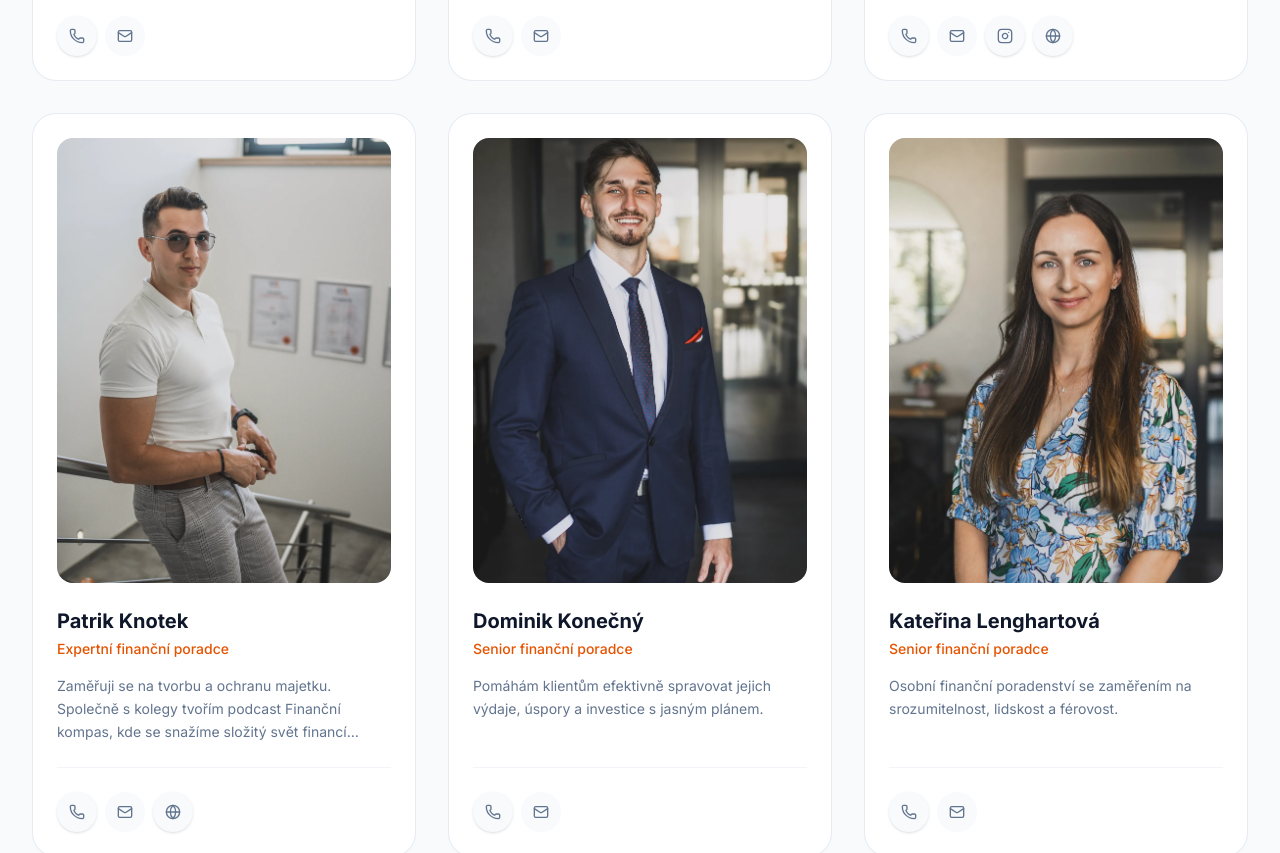
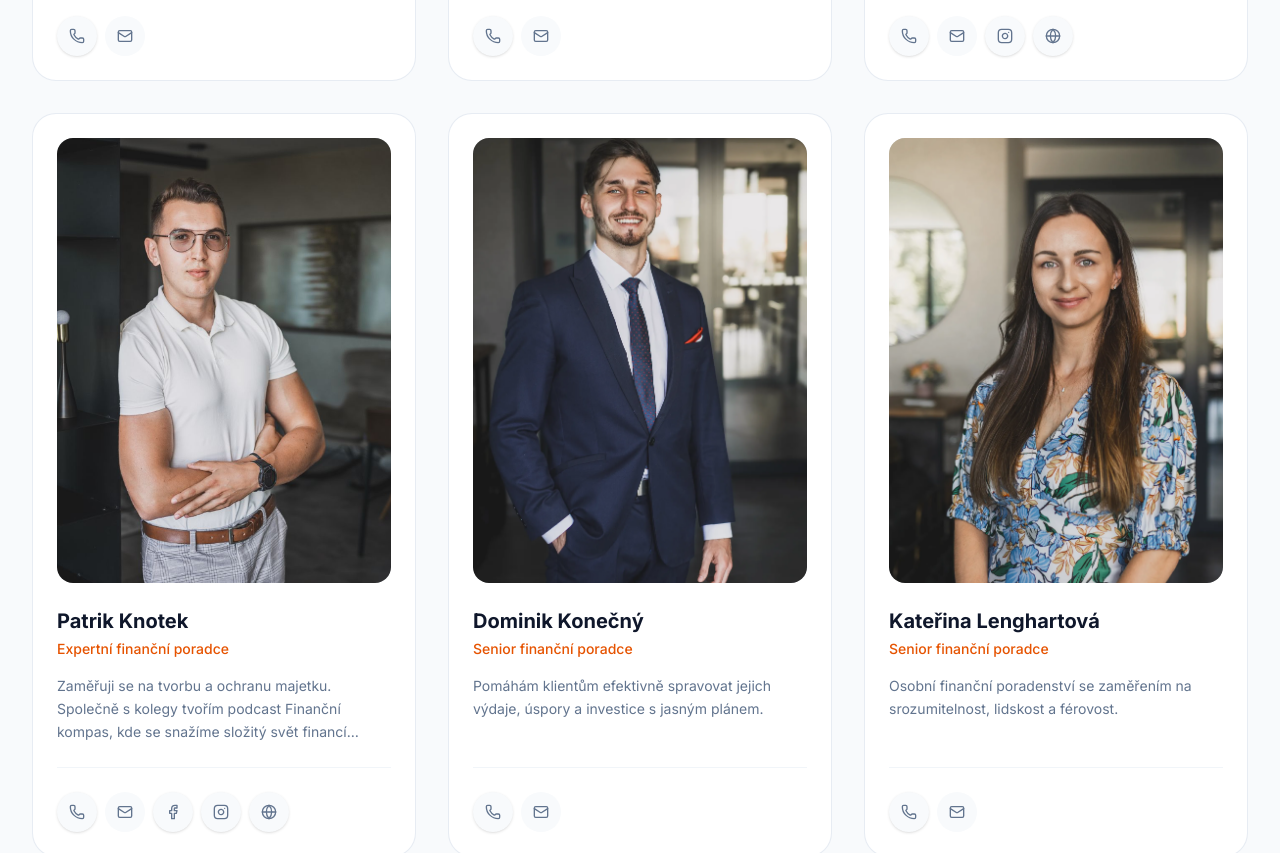
Before and after one commit to RemeskoXD/projekt22, a React (Vite) app: page / in a window 1280 px wide. Shown: the part 6240-7093 px from the top of the page. Built offline with nearby package versions, Linux system fonts and the light colour scheme; a web font is replaced by a local one.

Commit message:
feat: update photo and social media links for Patrik Knotek

```diff
--- a/src/data.ts
+++ b/src/data.ts
@@ -87,9 +87,11 @@ export const teamMembers: TeamMember[] = [
     quote: '"Investování není o štěstí, ale o disciplíně a správných informacích."',
     email: 'patrik.knotek@zfpa.cz',
     phone: '+420 739 150 361',
-    imageUrl: '/HRK 1/Patrik Knotek/WEB/DSC_8374.webp',
+    imageUrl: '/patrik-knotek.png',
     socials: {
-      website: 'https://www.patrikknotek.cz'
+      website: 'https://www.patrikknotek.cz',
+      facebook: 'https://www.facebook.com/patrik.knotek.3/',
+      instagram: 'https://www.instagram.com/knotek.patrik/'
     }
   },
   {
```
Also changed, not shown: public/patrik-knotek.png (added).
